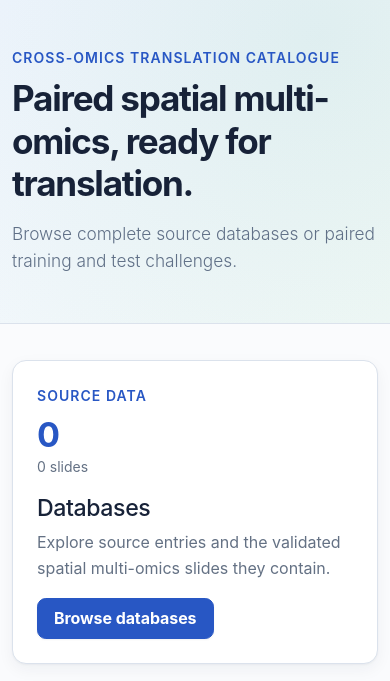
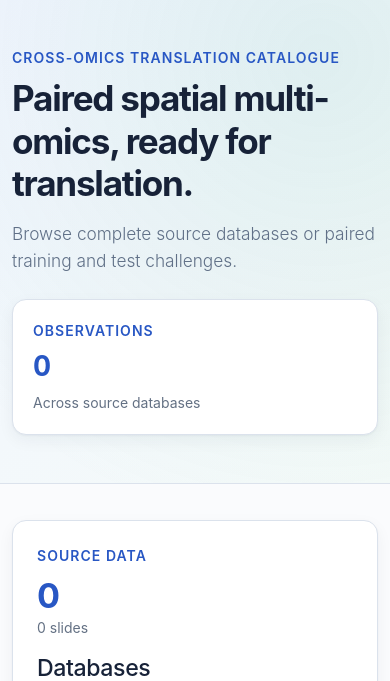
Before and after one commit to biosilicon/isCDC, a FastAPI app: page / in a window 390 px wide. Shown: the part 61-742 px from the top of the page. Run offline with FastAPI, Linux system fonts and the light colour scheme; data comes from the database, SQL or seed files in the repository; data that the repository does not hold is empty; some libraries are stand-ins or nearby versions.

Commit message:
feat(home): display total source database observations
Expose the catalogue's observation volume on the homepage by summing top-level n_obs across full source files, excluding derived train/test files and modality-level counts.

Add a responsive Observations statistic to the hero and query the current total on each request. Cover empty catalogues, source-only aggregation, grouped slides, formatted totals, and updates after catalogue changes.

Validation: four focused homepage and database-entry pytest tests passed; Ruff checks passed for the changed Python files; git diff --check passed. Chromium checks and screenshot inspection passed at desktop and mobile widths, with no horizontal overflow or console errors and accessible contrast in the new statistic.

```diff
--- a/assets/static/styles.css
+++ b/assets/static/styles.css
@@ -152,6 +152,25 @@ main > .container.py-5 {
 .hero .lead {
   max-width: 48rem;
   color: #607087 !important;
+}
+
+.home-observation-stat {
+  padding: clamp(1.25rem, 2.5vw, 2rem);
+  background: var(--catalogue-surface);
+  border: 1px solid var(--catalogue-border);
+  border-radius: var(--catalogue-radius);
+  box-shadow: var(--catalogue-shadow-sm);
+}
+
+.home-observation-count {
+  margin: 0.5rem 0;
+  color: var(--catalogue-blue);
+  font-size: clamp(1.75rem, 3vw, 2.75rem);
+  font-weight: 700;
+  font-variant-numeric: tabular-nums;
+  letter-spacing: -0.035em;
+  line-height: 1.2;
+  overflow-wrap: anywhere;
 }
 
 .hero + .container {
--- a/assets/templates/index.html
+++ b/assets/templates/index.html
@@ -10,6 +10,15 @@
         <p class="lead text-secondary mt-3 mb-0">
           Browse complete source databases or paired training and test challenges.
         </p>
+      </div>
+      <div class="col-lg-4">
+        <div class="home-observation-stat">
+          <dl class="mb-0">
+            <dt class="text-uppercase small fw-semibold text-primary">Observations</dt>
+            <dd id="database-observation-count" class="home-observation-count">{{ "{:,}".format(database_observation_count) }}</dd>
+          </dl>
+          <p class="small text-secondary mb-0">Across source databases</p>
+        </div>
       </div>
     </div>
   </div>
--- a/src/iscdc/app.py
+++ b/src/iscdc/app.py
@@ -50,6 +50,7 @@ from .repository import (
     SampleSource,
     count_challenges,
     count_database_entries,
+    count_database_observations,
     count_databases,
     get_challenge,
     get_database,
@@ -658,6 +659,7 @@ def create_app(settings: Settings | None = None) -> FastAPI:
     async def home(request: Request, session: SessionDependency):
         database_count = count_database_entries(session)
         database_slide_count = count_databases(session)
+        database_observation_count = count_database_observations(session)
         challenge_count = count_challenges(session)
         prepare_analytics_event(request, "page_view", "home", {"page": "home"})
         return templates.TemplateResponse(
@@ -666,6 +668,7 @@ def create_app(settings: Settings | None = None) -> FastAPI:
             context={
                 "database_count": database_count,
                 "database_slide_count": database_slide_count,
+                "database_observation_count": database_observation_count,
                 "challenge_count": challenge_count,
             },
         )
--- a/src/iscdc/repository.py
+++ b/src/iscdc/repository.py
@@ -263,6 +263,14 @@ def _conditions(filters: CatalogueFilters, *, include_split_id: bool = False):
 def count_databases(session: Session) -> int:
     value = session.scalar(
         select(func.count()).select_from(Dataset).where(Dataset.dataset_type == "full")
+    )
+    return int(value or 0)
+
+
+def count_database_observations(session: Session) -> int:
+    """Sum top-level observations across full files, excluding derived splits."""
+    value = session.scalar(
+        select(func.sum(Dataset.n_obs)).where(Dataset.dataset_type == "full")
     )
     return int(value or 0)
 
```
Also changed, not shown: tests/test_app.py (+56 -0 lines).
